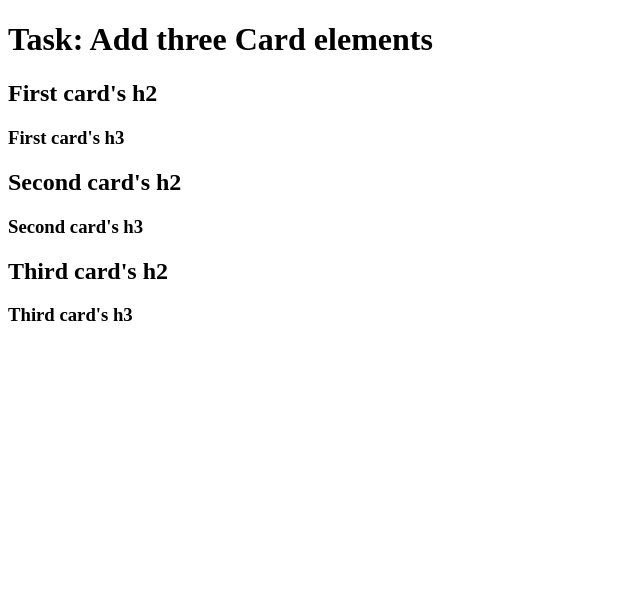
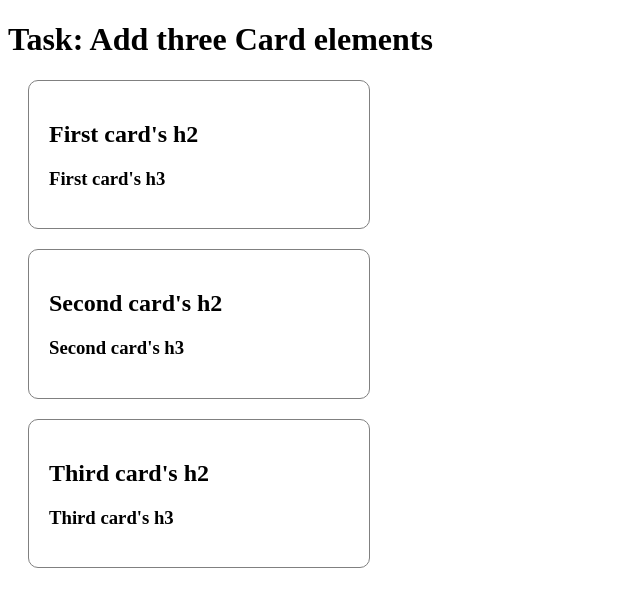
Before and after one commit to anandvimal/reactjs, a JavaScript app in the folder React Basics/customising-example/: page / in a window 1280 px wide. Shown: the top 606 px of the page, without its empty margins (0-640 px from the left). Built offline with nearby package versions, Linux system fonts and the light colour scheme.

Commit message:
fixing some css classnames for proper styling

```diff
--- a/React Basics/customising-example/src/App.js
+++ b/React Basics/customising-example/src/App.js
@@ -2,14 +2,14 @@ import "./App.css";
 import Card from "./Card";
 
 function App() {
-  return (
-    <div className="Card">
-      <h1>Task: Add three Card elements</h1>
-      <Card  h2="First card's h2" h3="First card's h3" />
-      <Card h2="Second card's h2" h3="Second card's h3" />
-      <Card h2="Third card's h2" h3="Third card's h3" />
+return (
+    <div className="App">
+        <h1>Task: Add three Card elements</h1>
+        <Card h2="First card's h2" h3="First card's h3" />
+        <Card h2="Second card's h2" h3="Second card's h3" />
+        <Card h2="Third card's h2" h3="Third card's h3" />
     </div>
-  );
-}
+  );
+};
 
 export default App;
--- a/React Basics/customising-example/src/Card.js
+++ b/React Basics/customising-example/src/Card.js
@@ -1,10 +1,10 @@
 function Card(props) {
-  return (
-    <div>
-      <h2>{props.h2}</h2>
-      <h3>{props.h3}</h3>
-    </div>
-  );
-}
+    return (
+        <div className="card">
+            <h2>{props.h2}</h2>
+            <h3>{props.h3}</h3>
+        </div>
+    );
+};
 
 export default Card;
```
